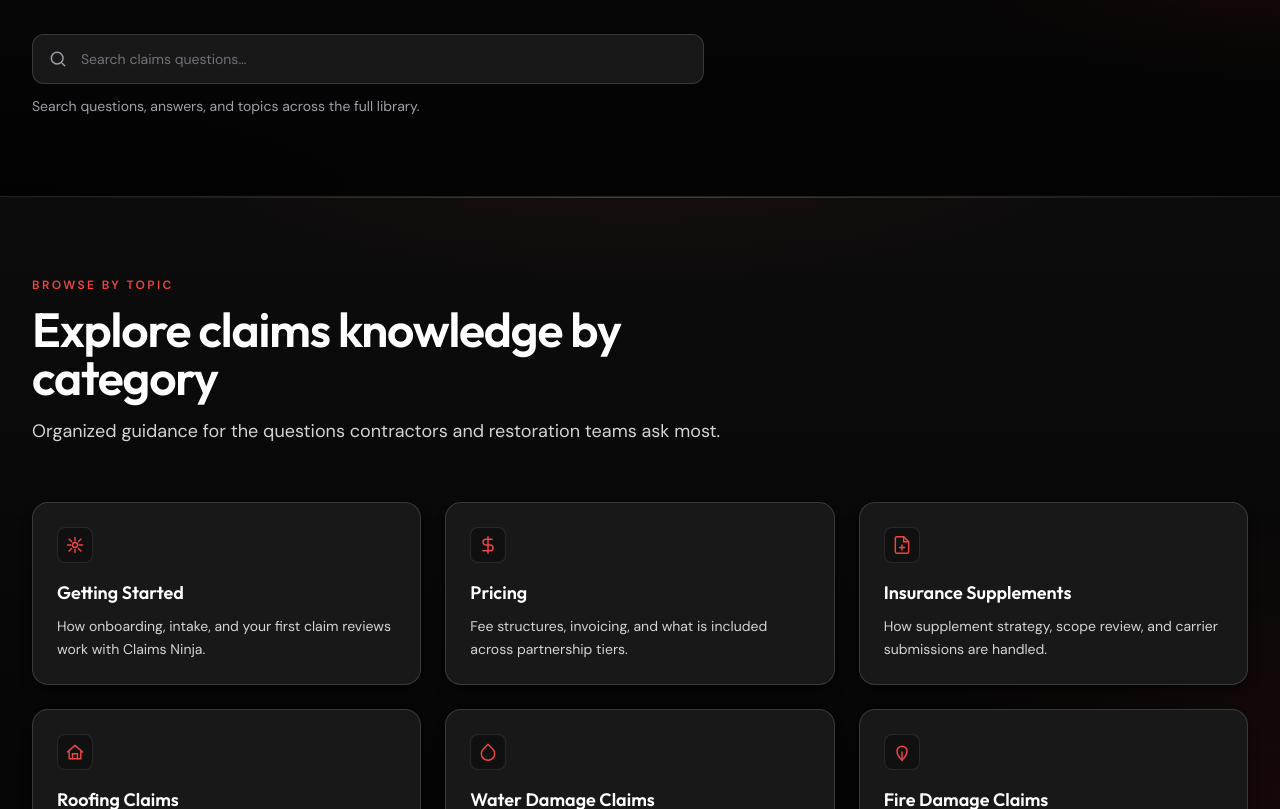
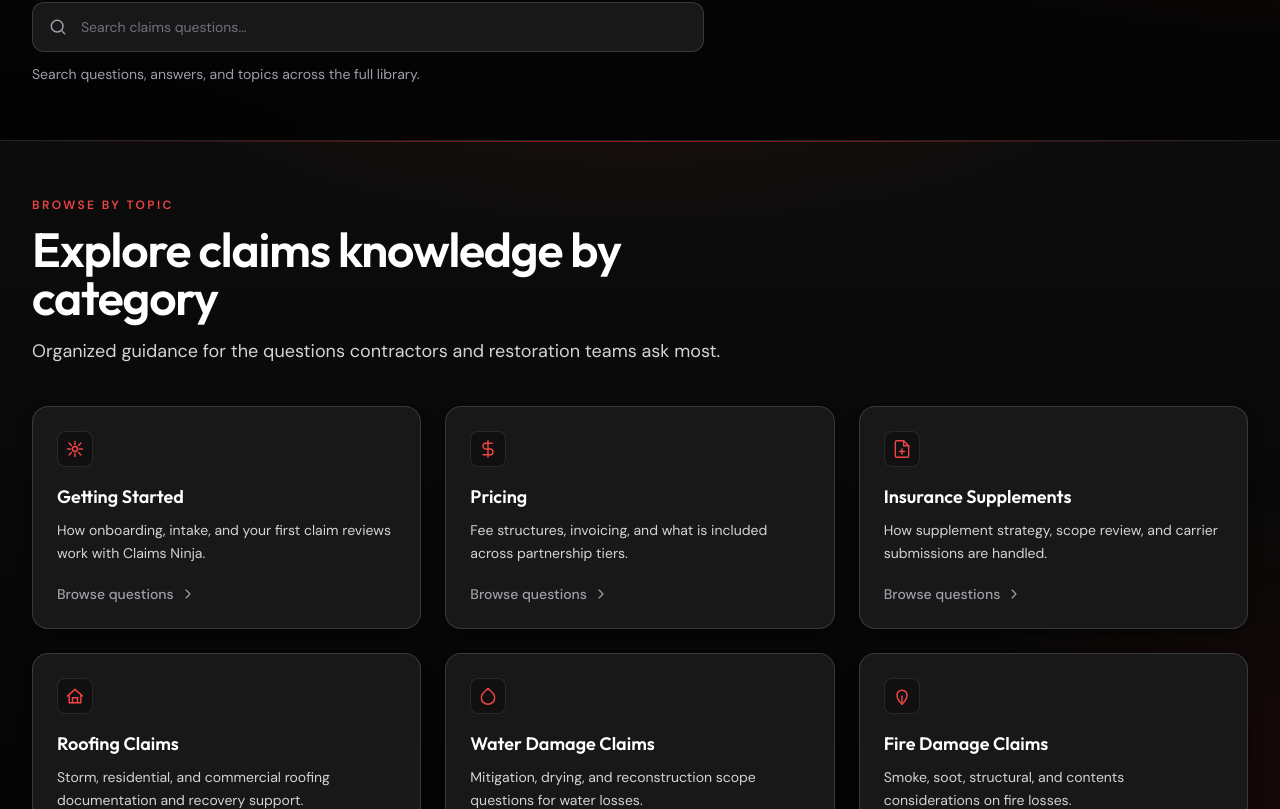
Before and after one commit to Davidp678/claims-ninja-website, a Next.js app: page /faq in a window 1280 px wide. Shown: the part 831-1640 px from the top of the page. Built offline with nearby package versions, Linux system fonts and the light colour scheme.

Commit message:
Polish FAQ search and navigation UX

```diff
--- a/src/components/faq/FaqAccordionItem.tsx
+++ b/src/components/faq/FaqAccordionItem.tsx
@@ -4,6 +4,7 @@
 import { useEffect, useId, useState } from "react";
 
 import type { FaqItem } from "@/lib/faq-page";
+import { FAQ_ANCHOR_SCROLL_CLASS } from "@/lib/faq-page";
 import { cn } from "@/lib/cn";
 
 type FaqAccordionItemProps = Pick<
@@ -40,7 +41,8 @@
     <div
       id={`faq-${id}`}
       className={cn(
-        "scroll-mt-28 border-b border-white/10 last:border-b-0",
+        FAQ_ANCHOR_SCROLL_CLASS,
+        "border-b border-white/10 last:border-b-0",
         open && "border-brand-red/20",
       )}
     >
--- a/src/components/faq/FaqCategoryCard.tsx
+++ b/src/components/faq/FaqCategoryCard.tsx
@@ -13,13 +13,28 @@
     <a
       href={`#faq-category-${id}`}
       aria-label={`Browse ${title} questions`}
-      className={cn("group block", FAQ_CARD_CLASS)}
+      className={cn("group flex h-full flex-col", FAQ_CARD_CLASS)}
     >
       <div className="flex h-9 w-9 items-center justify-center rounded-lg border border-white/10 bg-brand-elevated/80 text-brand-red-light transition-colors group-hover:border-brand-red/35 group-hover:bg-brand-red/10">
         <FaqCategoryIcon id={id} />
       </div>
       <h3 className="mt-4 font-display text-lg font-semibold text-white">{title}</h3>
-      <p className="mt-2 text-sm leading-relaxed text-zinc-300">{description}</p>
+      <p className="mt-2 flex-1 text-sm leading-relaxed text-zinc-300">
+        {description}
+      </p>
+      <span className="mt-5 flex items-center gap-1.5 text-sm font-medium text-zinc-400 transition-colors group-hover:text-brand-red-light">
+        Browse questions
+        <svg
+          aria-hidden
+          viewBox="0 0 24 24"
+          className="h-4 w-4 transition-transform group-hover:translate-x-0.5"
+          fill="none"
+          stroke="currentColor"
+          strokeWidth="1.75"
+        >
+          <path strokeLinecap="round" strokeLinejoin="round" d="M9 18l6-6-6-6" />
+        </svg>
+      </span>
     </a>
   );
 }
--- a/src/components/faq/FaqCategoryGrid.tsx
+++ b/src/components/faq/FaqCategoryGrid.tsx
@@ -9,8 +9,9 @@
       eyebrow={FAQ_CATEGORY_SECTION.eyebrow}
       title={FAQ_CATEGORY_SECTION.title}
       description={FAQ_CATEGORY_SECTION.description}
+      tight
     >
-      <ul className="mt-14 grid gap-6 sm:grid-cols-2 lg:grid-cols-3">
+      <ul className="mt-10 grid gap-6 sm:grid-cols-2 lg:grid-cols-3">
         {FAQ_CATEGORIES.map((category) => (
           <li key={category.id}>
             <FaqCategoryCard
--- a/src/components/faq/FaqLibraryContent.tsx
+++ b/src/components/faq/FaqLibraryContent.tsx
@@ -17,7 +17,10 @@
   return (
     <div className="mt-12">
       {isFiltering && filtered.length === 0 ? (
-        <div className="rounded-2xl border border-white/15 bg-brand-surface px-6 py-10 text-center shadow-[0_0_48px_-28px_rgba(220,38,38,0.15)] sm:px-10">
+        <div
+          role="status"
+          className="rounded-2xl border border-white/15 bg-brand-surface px-6 py-10 text-center shadow-[0_0_48px_-28px_rgba(220,38,38,0.15)] sm:px-10"
+        >
           <div className="mx-auto flex h-12 w-12 items-center justify-center rounded-xl border border-white/10 bg-brand-elevated/60 text-brand-red-light">
             <svg
               aria-hidden
--- a/src/components/faq/FaqPageSection.tsx
+++ b/src/components/faq/FaqPageSection.tsx
@@ -6,6 +6,7 @@
   title: string;
   description?: string;
   bordered?: boolean;
+  tight?: boolean;
   className?: string;
   children: React.ReactNode;
 };
@@ -15,11 +16,17 @@
   title,
   description,
   bordered = true,
+  tight = false,
   className,
   children,
 }: FaqPageSectionProps) {
   return (
-    <Section compact bordered={bordered} className={className}>
+    <Section
+      compact={!tight}
+      tight={tight}
+      bordered={bordered}
+      className={className}
+    >
       <SectionHeading
         eyebrow={eyebrow}
         title={title}
--- a/src/components/faq/FaqPopularQuestions.tsx
+++ b/src/components/faq/FaqPopularQuestions.tsx
@@ -17,8 +17,9 @@
       eyebrow={FAQ_POPULAR_SECTION.eyebrow}
       title={FAQ_POPULAR_SECTION.title}
       description={FAQ_POPULAR_SECTION.description}
+      tight
     >
-      <ul className="mt-14 grid gap-4 sm:grid-cols-2 lg:gap-6">
+      <ul className="mt-10 grid gap-4 sm:grid-cols-2 lg:gap-6">
         {featured.map((item) => (
           <li key={item.id}>
             <PopularQuestionCard
--- a/src/components/faq/FaqSearchBar.tsx
+++ b/src/components/faq/FaqSearchBar.tsx
@@ -1,4 +1,6 @@
 "use client";
+
+import { useCallback, useRef } from "react";
 
 import { FAQ_ITEMS } from "@/lib/faq-data";
 import { FAQ_SEARCH, getCategoryTitle } from "@/lib/faq-page";
@@ -9,6 +11,7 @@
 
 export function FaqSearchBar() {
   const { query, setQuery, clearQuery } = useFaqSearch();
+  const inputRef = useRef<HTMLInputElement>(null);
   const trimmedQuery = query.trim();
   const resultCount = filterFaqItems(
     FAQ_ITEMS,
@@ -16,8 +19,13 @@
     getCategoryTitle,
   ).length;
 
+  const handleClear = useCallback(() => {
+    clearQuery();
+    inputRef.current?.focus();
+  }, [clearQuery]);
+
   return (
-    <div className="mt-10 max-w-2xl">
+    <div className="mt-8 max-w-2xl">
       <label htmlFor="faq-search" className="sr-only">
         Search claims questions
       </label>
@@ -34,10 +42,17 @@
           <path strokeLinecap="round" d="M20 20l-3-3" />
         </svg>
         <input
+          ref={inputRef}
           id="faq-search"
           type="search"
           value={query}
           onChange={(event) => setQuery(event.target.value)}
+          onKeyDown={(event) => {
+            if (event.key === "Escape" && trimmedQuery) {
+              event.preventDefault();
+              handleClear();
+            }
+          }}
           aria-label="Search claims questions"
           placeholder={FAQ_SEARCH.placeholder}
           className={cn(
@@ -48,7 +63,7 @@
         {trimmedQuery ? (
           <button
             type="button"
-            onClick={clearQuery}
+            onClick={handleClear}
             aria-label="Clear search"
             className="absolute right-3 top-1/2 flex h-8 w-8 -translate-y-1/2 items-center justify-center rounded-lg text-zinc-400 transition-colors hover:bg-white/8 hover:text-white focus-visible:outline-none focus-visible:ring-2 focus-visible:ring-brand-red/40"
           >
--- a/src/components/faq/FaqSearchProvider.tsx
+++ b/src/components/faq/FaqSearchProvider.tsx
@@ -4,6 +4,7 @@
   createContext,
   useCallback,
   useContext,
+  useEffect,
   useMemo,
   useState,
   type ReactNode,
@@ -17,12 +18,28 @@
 
 const FaqSearchContext = createContext<FaqSearchContextValue | null>(null);
 
+function isFaqItemHash(hash: string) {
+  return hash.startsWith("#faq-") && !hash.startsWith("#faq-category-");
+}
+
 export function FaqSearchProvider({ children }: { children: ReactNode }) {
   const [query, setQuery] = useState("");
 
   const clearQuery = useCallback(() => {
     setQuery("");
   }, []);
+
+  useEffect(() => {
+    const syncHash = () => {
+      if (isFaqItemHash(window.location.hash)) {
+        clearQuery();
+      }
+    };
+
+    syncHash();
+    window.addEventListener("hashchange", syncHash);
+    return () => window.removeEventListener("hashchange", syncHash);
+  }, [clearQuery]);
 
   const value = useMemo(
     () => ({
--- a/src/components/faq/FaqSearchSection.tsx
+++ b/src/components/faq/FaqSearchSection.tsx
@@ -9,6 +9,7 @@
       eyebrow={FAQ_SEARCH.eyebrow}
       title={FAQ_SEARCH.title}
       description={FAQ_SEARCH.description}
+      tight
     >
       <FaqSearchBar />
     </FaqPageSection>
--- a/src/components/ui/Section.tsx
+++ b/src/components/ui/Section.tsx
@@ -10,6 +10,8 @@
   bordered?: boolean;
   /** Tighter vertical padding (py-16 sm:py-20) instead of default section rhythm */
   compact?: boolean;
+  /** Extra-tight padding for stacked intro sections (py-12 sm:py-14) */
+  tight?: boolean;
 };
 
 export function Section({
@@ -19,13 +21,18 @@
   containerClassName,
   bordered = false,
   compact = false,
+  tight = false,
 }: SectionProps) {
   return (
     <section
       id={id}
       className={cn(
         "relative overflow-hidden",
-        compact ? "py-16 sm:py-20" : "py-20 sm:py-24 lg:py-28",
+        tight
+          ? "py-12 sm:py-14"
+          : compact
+            ? "py-16 sm:py-20"
+            : "py-20 sm:py-24 lg:py-28",
         bordered && "border-t border-white/12",
         className,
       )}
--- a/src/lib/faq-page.ts
+++ b/src/lib/faq-page.ts
@@ -148,6 +148,9 @@
 export const FAQ_CARD_CLASS =
   "rounded-2xl border border-white/15 bg-brand-surface p-6 shadow-[0_0_48px_-28px_rgba(220,38,38,0.2)] shadow-lg shadow-black/25 transition-colors hover:border-brand-red/45";
 
+export const FAQ_ANCHOR_SCROLL_CLASS =
+  "scroll-mt-24 sm:scroll-mt-28 lg:scroll-mt-32";
+
 export function getCategoryById(id: FaqCategoryId) {
   const category = FAQ_CATEGORIES.find((entry) => entry.id === id);
   if (!category) {
```
Also changed, not shown: src/components/faq/FaqAccordionSection.tsx (+6 -2 lines).
